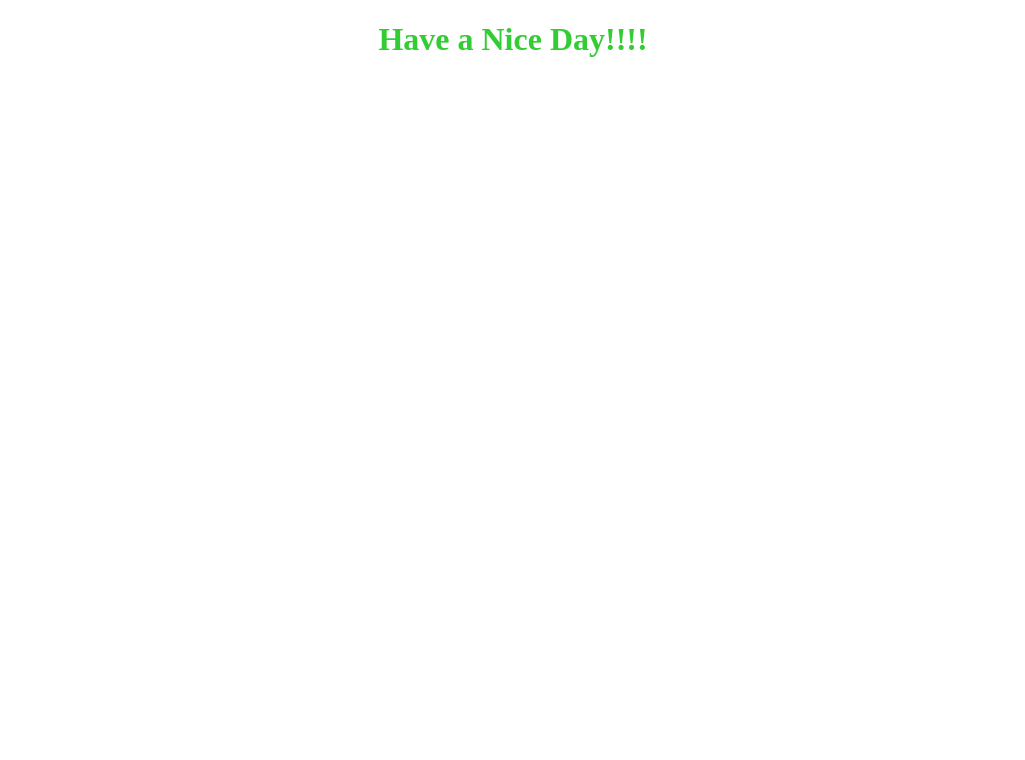
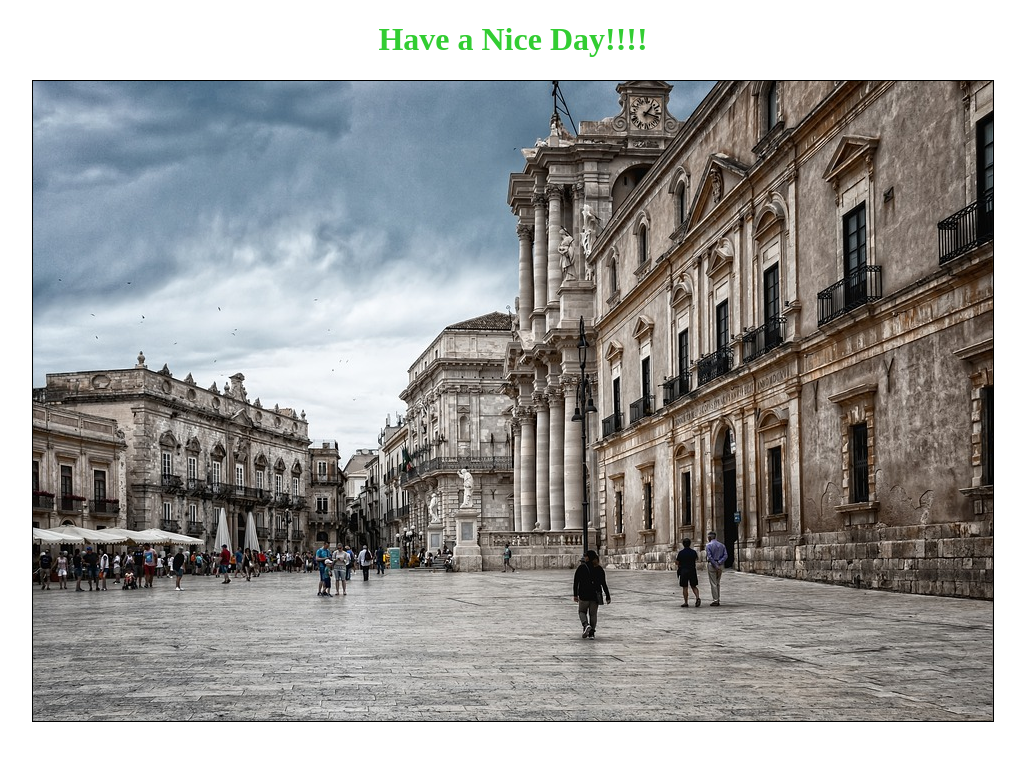
Before and after one commit to Iruiasaro/vue-hello, a plain HTML site: page index.html in a window 1280 px wide. Shown: the whole page, without its empty margins (127-1152 px from the left). Drawn offline with nearby package versions, Linux system fonts and the light colour scheme.

Commit message:
insert img from data JS

```diff
--- a/index.html
+++ b/index.html
@@ -12,6 +12,7 @@
         <main>
             <div id="vueContainer">
                 <h1 v-bind:class="title"> {{ message }}</h1>
+                <img v-bind:src="image" alt="Syracuse" class="siracusa">
             </div>
 
         </main>
--- a/script.js
+++ b/script.js
@@ -6,5 +6,8 @@ const app = new Vue(
         data: {
             message: 'Have a Nice Day!!!!',
             title: 'titolo',
+             //Bonus:
+    //Aggiungere alla pagina un’immagine, presa anch’essa da un data.
+            image: "syracuse.jpg",
         },
     });
--- a/style.css
+++ b/style.css
@@ -1,5 +1,13 @@
+#vueContainer {
+    margin: auto;
+    text-align: center;
+}
+
 .titolo {
     color: limegreen;
-    text-align: center;
     font-weight: bold;
 }
+
+.siracusa {
+    border: 1px solid black;
+}
```
Also changed, not shown: syracuse.jpg (added), 1 other file.
